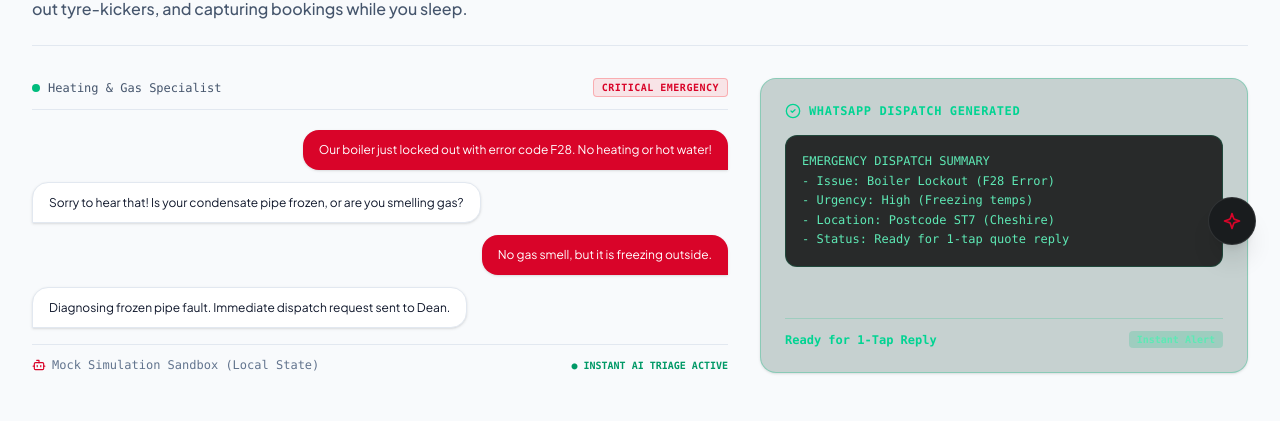
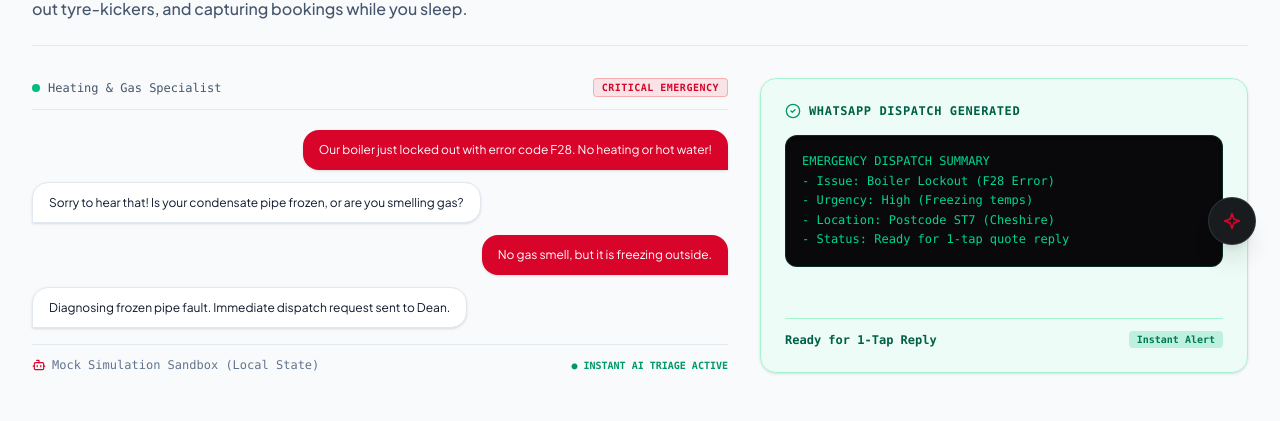
Before and after one commit to stokie2605/dean-wilshaw-web-development, a React (Vite) app: page /tools in a window 1280 px wide. Shown: the part 531-952 px from the top of the page. Built offline with nearby package versions, Linux system fonts and the light colour scheme.

Commit message:
Final micro-polish for UK English spelling consistency and crisp light-mode dispatcher contrast

```diff
--- a/src/App.tsx
+++ b/src/App.tsx
@@ -133,7 +133,7 @@ export default function App() {
                       Lead Tools Showroom
                     </h3>
                     <p className="text-slate-600 dark:text-zinc-400 text-sm sm:text-base leading-relaxed">
-                      Test our 24/7 AI trade triage dispatcher, instant quote calculators, deposit booking portals, and WhatsApp fast bars in a dedicated interactive sandbox.
+                      Test the 24/7 AI trade triage dispatcher, instant quote calculators, deposit booking portals, and WhatsApp fast bars in a dedicated interactive sandbox.
                     </p>
 
                     {/* Tool Highlights */}
@@ -171,7 +171,7 @@ export default function App() {
                       Web Design &amp; Prices
                     </h3>
                     <p className="text-slate-600 dark:text-zinc-400 text-sm sm:text-base leading-relaxed">
-                      View our 3 layout archetypes, low-risk £49 mobile speed audits, standalone plug-in tools from £149, and complete single-page trade websites from £299.
+                      View 3 layout archetypes, low-risk £49 mobile speed audits, standalone plug-in tools from £149, and complete single-page trade websites from £299.
                     </p>
 
                     {/* Pricing Highlights */}
--- a/src/pages/PricingPage.tsx
+++ b/src/pages/PricingPage.tsx
@@ -234,7 +234,7 @@ export const PricingPage: React.FC = () => {
                 </h2>
 
                 <p className="text-slate-600 dark:text-zinc-300 text-sm sm:text-base leading-relaxed">
-                  Wondering why your current site isn't generating calls? I will audit your live mobile speeds, analyze friction points, and deliver a personalized 3-minute video breakdown with 3 actionable fixes within 24 hours.
+                  Wondering why your current site isn't generating calls? I will audit your live mobile speeds, analyse friction points, and deliver a personalised 3-minute video breakdown with 3 actionable fixes within 24 hours.
                 </p>
 
                 <div className="grid grid-cols-1 sm:grid-cols-2 gap-2.5 pt-2 text-xs font-medium text-slate-700 dark:text-zinc-300">
@@ -244,7 +244,7 @@ export const PricingPage: React.FC = () => {
                   </div>
                   <div className="flex items-center gap-2">
                     <CheckCircle2 className="w-4 h-4 text-emerald-500 shrink-0" />
-                    <span>Personalized video walk-through</span>
+                    <span>Personalised video walkthrough</span>
                   </div>
                   <div className="flex items-center gap-2">
                     <CheckCircle2 className="w-4 h-4 text-emerald-500 shrink-0" />
--- a/src/pages/ToolsPage.tsx
+++ b/src/pages/ToolsPage.tsx
@@ -292,21 +292,21 @@ export const ToolsPage: React.FC = () => {
                 </div>
 
                 {/* Live WhatsApp Alert Payload Output */}
-                <div className="lg:col-span-5 p-6 rounded-2xl bg-emerald-950/20 border border-emerald-500/30 flex flex-col justify-between shadow-sm">
+                <div className="lg:col-span-5 p-6 rounded-2xl bg-emerald-50/80 border border-emerald-200 dark:bg-emerald-950/20 dark:border-emerald-800/60 flex flex-col justify-between shadow-sm">
                   <div className="space-y-4">
-                    <div className="flex items-center gap-2 text-emerald-400 font-bold text-xs uppercase tracking-wider font-mono">
-                      <CheckCircle2 className="w-4 h-4 text-emerald-400" />
+                    <div className="flex items-center gap-2 text-emerald-800 dark:text-emerald-400 font-bold text-xs uppercase tracking-wider font-mono">
+                      <CheckCircle2 className="w-4 h-4 text-emerald-600 dark:text-emerald-400" />
                       WhatsApp Dispatch Generated
                     </div>
 
-                    <div className="p-4 bg-black/80 rounded-xl border border-emerald-500/20 text-emerald-300 font-mono text-xs whitespace-pre-line leading-relaxed">
+                    <div className="p-4 bg-zinc-950 rounded-xl border border-emerald-500/20 text-emerald-400 font-mono text-xs whitespace-pre-line leading-relaxed shadow-inner">
                       {current.whatsappSummary}
                     </div>
                   </div>
 
-                  <div className="mt-6 pt-3 border-t border-emerald-500/20 flex items-center justify-between text-xs text-emerald-400 font-semibold font-mono">
+                  <div className="mt-6 pt-3 border-t border-emerald-200 dark:border-emerald-500/20 flex items-center justify-between text-xs text-emerald-800 dark:text-emerald-400 font-semibold font-mono">
                     <span>Ready for 1-Tap Reply</span>
-                    <span className="text-[10px] px-2 py-0.5 rounded bg-emerald-500/20 text-emerald-300">Instant Alert</span>
+                    <span className="text-[10px] px-2 py-0.5 rounded bg-emerald-500/20 text-emerald-700 dark:text-emerald-300 font-bold">Instant Alert</span>
                   </div>
                 </div>
 
@@ -335,7 +335,7 @@ export const ToolsPage: React.FC = () => {
                       className={`px-3.5 sm:px-4 py-1.5 sm:py-2 rounded-full text-xs font-semibold font-mono tracking-tight shrink-0 transition-all duration-200 ${
                         activeToolIndex === idx
                           ? 'bg-[#D90429] text-white shadow-md shadow-red-600/30'
-                          : 'bg-zinc-100 border border-zinc-200 text-zinc-600 hover:text-zinc-900 hover:bg-zinc-200 dark:bg-white/[0.04] dark:border-white/[0.08] dark:text-zinc-400 dark:hover:text-white'
+                          : 'bg-zinc-100 text-zinc-700 border border-zinc-200 hover:text-zinc-900 hover:bg-zinc-200 dark:bg-white/[0.04] dark:text-zinc-400 dark:border-white/[0.08] dark:hover:text-white'
                       }`}
                     >
                       <span className="md:hidden">{tool.shortTabLabel}</span>
```
